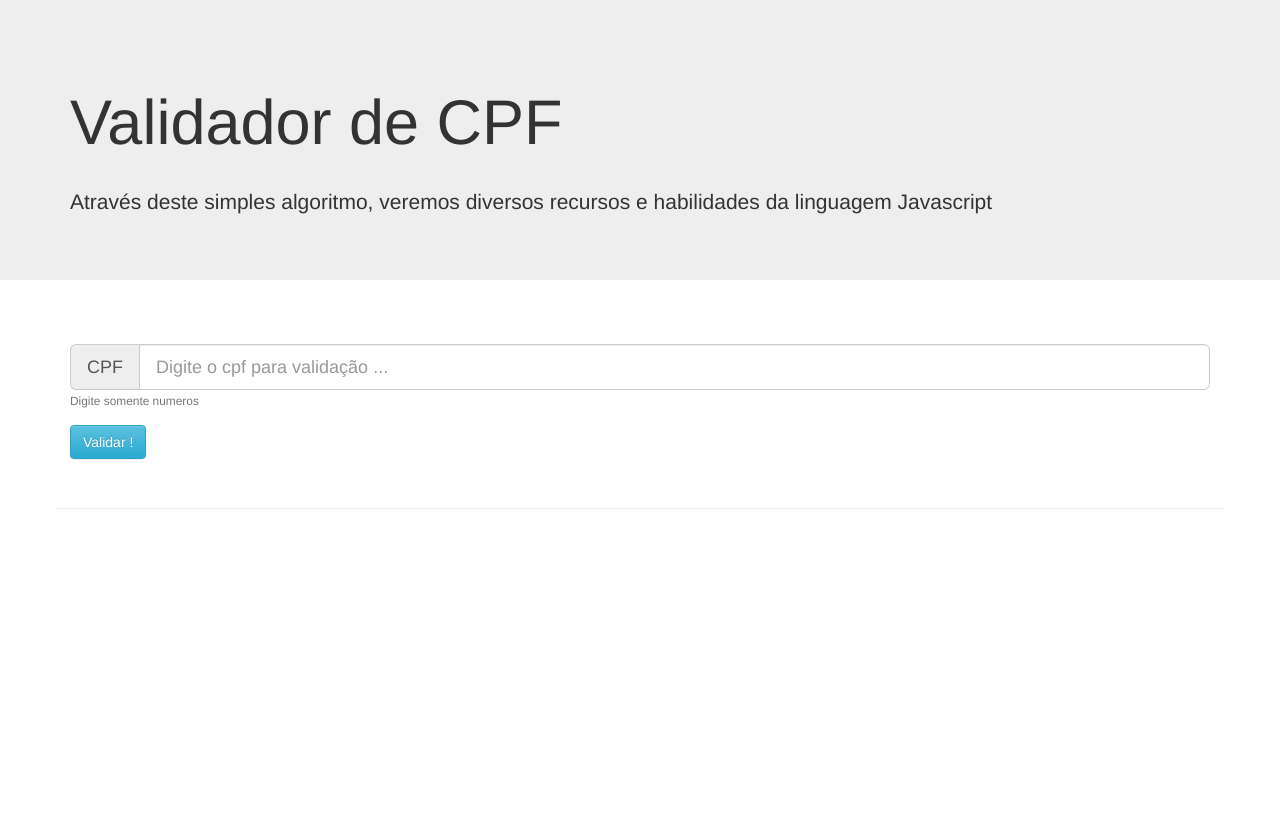
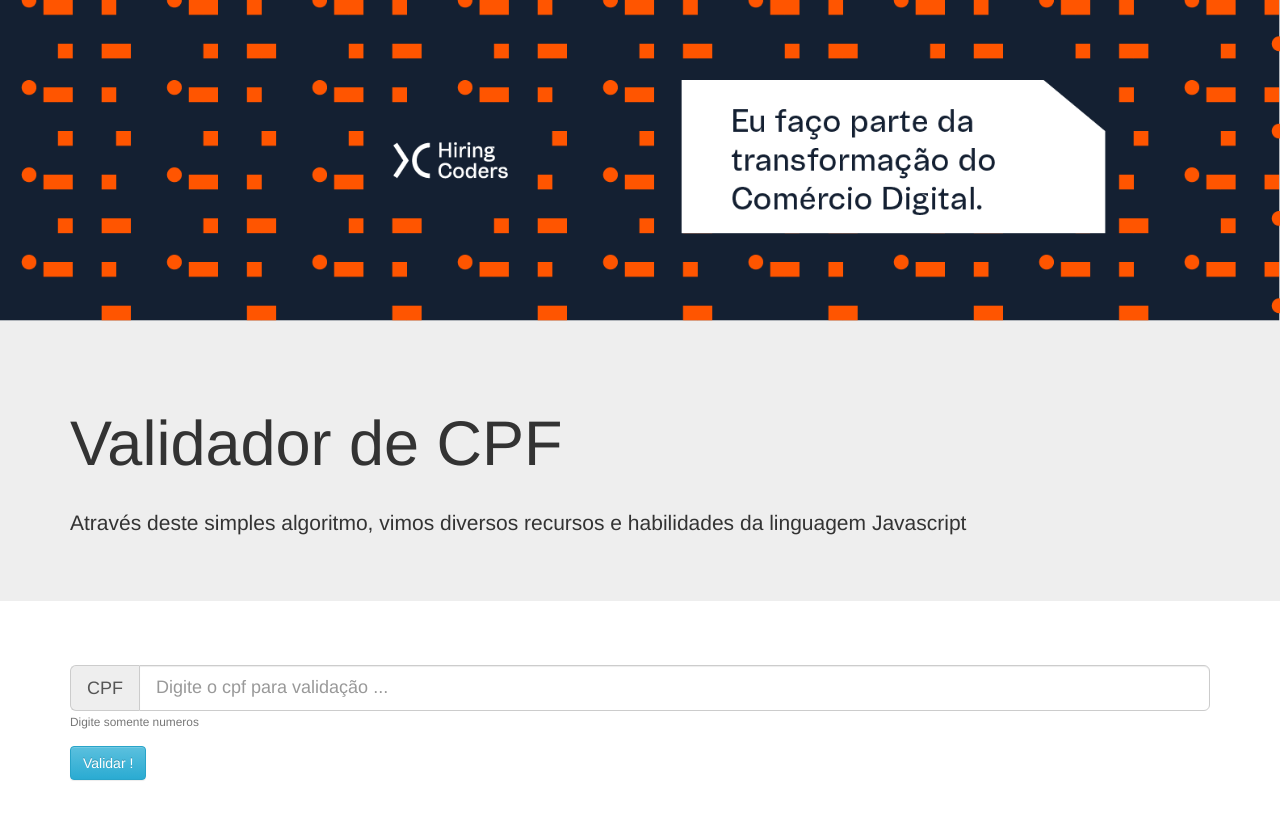
Before and after one commit to oArthurCandido/JavaScriptBasicoHiringCoders3, a plain HTML site: page index.html in a window 1280 px wide. Shown: the top 820 px of the page. Drawn offline with nearby package versions, Linux system fonts and the light colour scheme.

Commit message:
putting the HC#3 header

```diff
--- a/index.html
+++ b/index.html
@@ -23,10 +23,12 @@
 </head>
 
 <body>
+    <div id="headerhc3">
+        <img src="image/linkedin_v2.png" alt=""></div>
     <div class="jumbotron">
         <div class="container">
             <h1 class="page-header">Validador de CPF</h1>
-            <p>Através deste simples algoritmo, veremos diversos recursos e habilidades da linguagem Javascript</p>
+            <p>Através deste simples algoritmo, vimos diversos recursos e habilidades da linguagem Javascript</p>
         </div>
 
     </div>
--- a/style.css
+++ b/style.css
@@ -1,3 +1,10 @@
 .formulario {
   margin-top: 5%;
 }
+
+#headerhc3 > img{
+  max-width: 100%;
+  margin: auto;
+
+
+}
```
Also changed, not shown: image/linkedin_v2.png (added).
